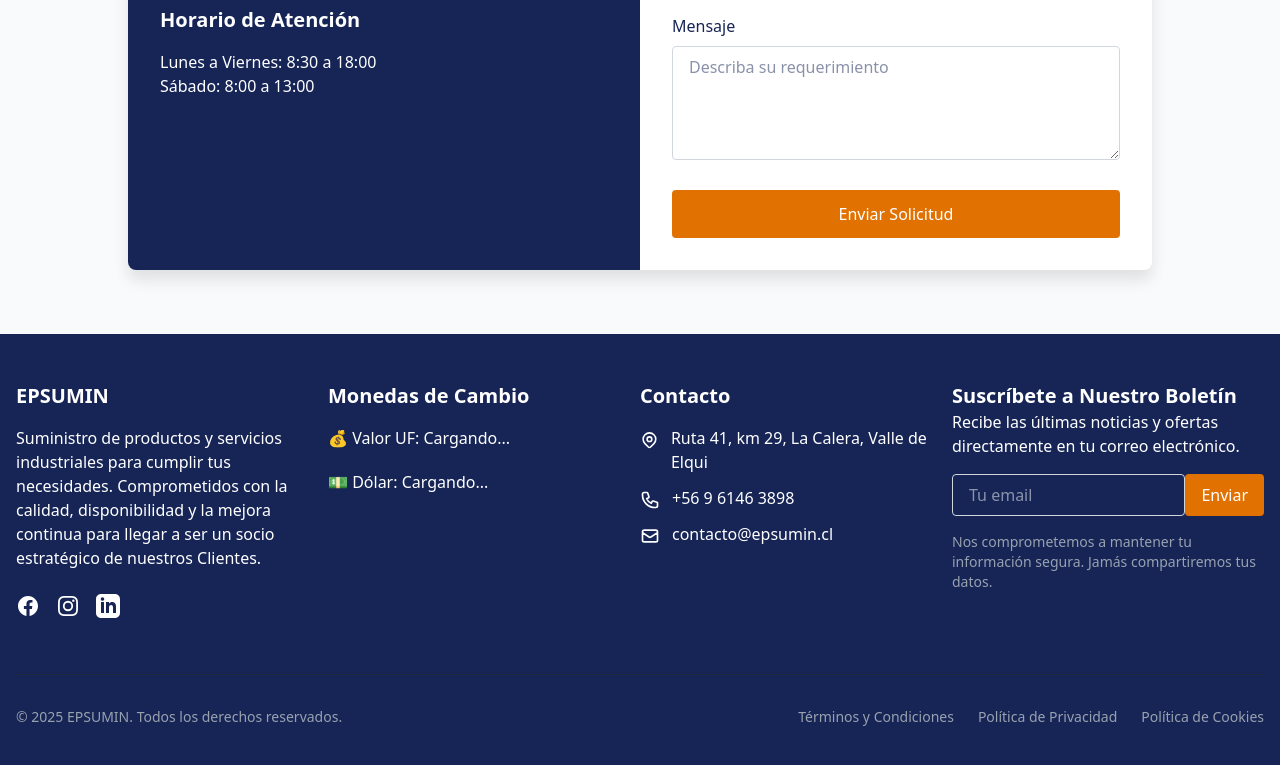
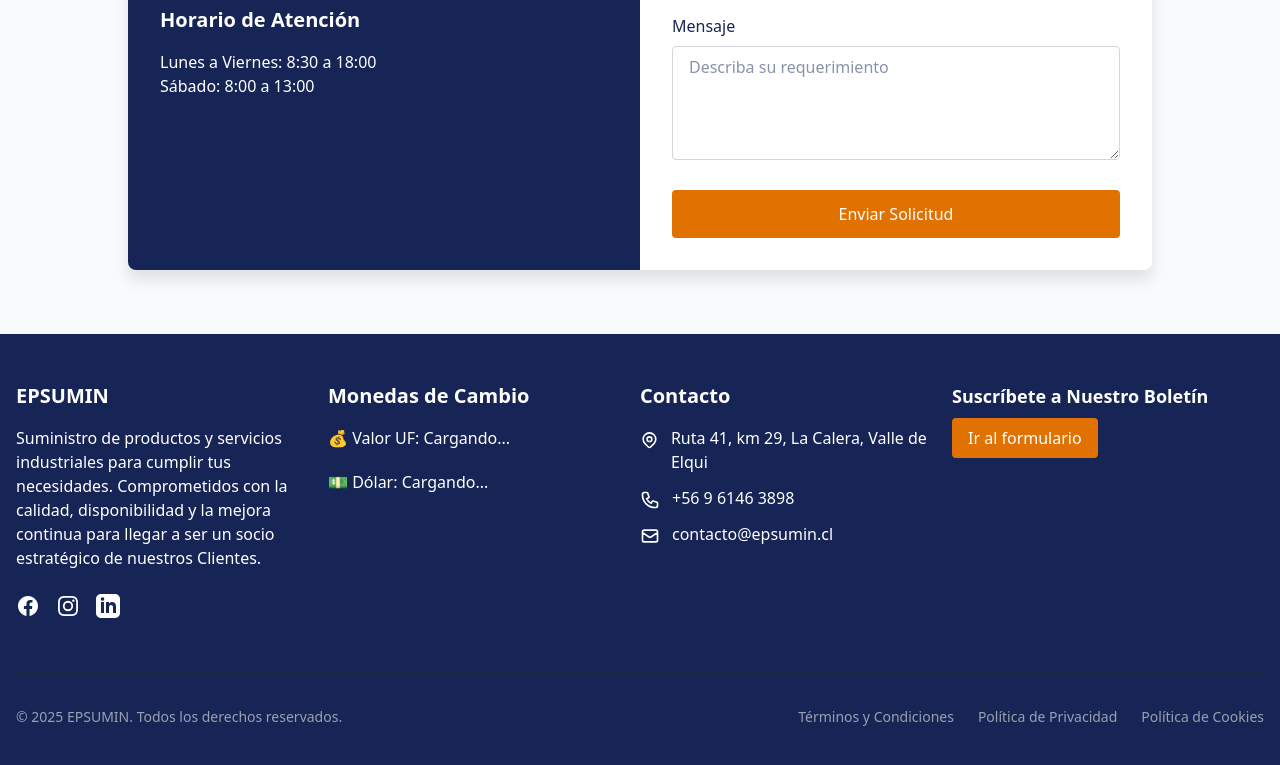
Before and after one commit to Castillos-Spa/Epsuminv1, a Next.js app: page / in a window 1280 px wide. Shown: the part 8001-8766 px from the top of the page. Built offline with nearby package versions, Linux system fonts and the light colour scheme; no server answers.

Commit message:
refactor: update newsletter section to link to external form

```diff
--- a/src/components/layout/Footer.tsx
+++ b/src/components/layout/Footer.tsx
@@ -90,28 +90,17 @@ const Footer = () => {
             </ul>
           </div>
 
-          {/* Newsletter */}
-          <div>
-            <h3 className="text-xl font-bold">Suscríbete a Nuestro Boletín</h3>
-            <p className="mb-4">Recibe las últimas noticias y ofertas directamente en tu correo electrónico.</p>
-            <form className="mb-4">
-              <div className="flex">
-                <input
-                  type="email"
-                  placeholder="Tu email"
-                  className="w-full px-4 py-2 border-gray-300 rounded border-1 text-white focus:outline-none focus:border-blue-500"
-                />
-                <button
-                  type="submit"
-                  className="bg-amber-600 px-4 py-2 rounded hover:bg-blue-900 transition-colors"
-                >
-                  Enviar
-                </button>
-              </div>
-            </form>
-            <p className="text-sm text-gray-400">
-              Nos comprometemos a mantener tu información segura. Jamás compartiremos tus datos.
-            </p>
+          {/* Newsletter breve */}
+          <div className="mb-4">
+            <h3 className="text-lg font-semibold">Suscríbete a Nuestro Boletín</h3>
+            <a
+              href="https://forms.gle/47UAZou7oQHSiBmZ9"
+              target="_blank"
+              rel="noopener noreferrer"
+              className="inline-block bg-amber-600 px-4 py-2 mt-2 rounded text-white hover:bg-blue-900 transition-colors"
+            >
+              Ir al formulario
+            </a>
           </div>
         </div>
 
```
